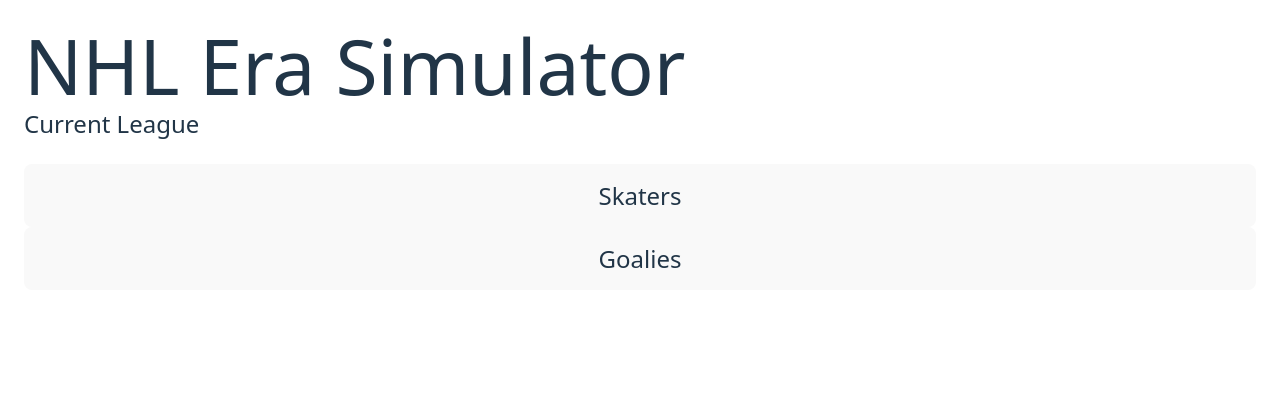
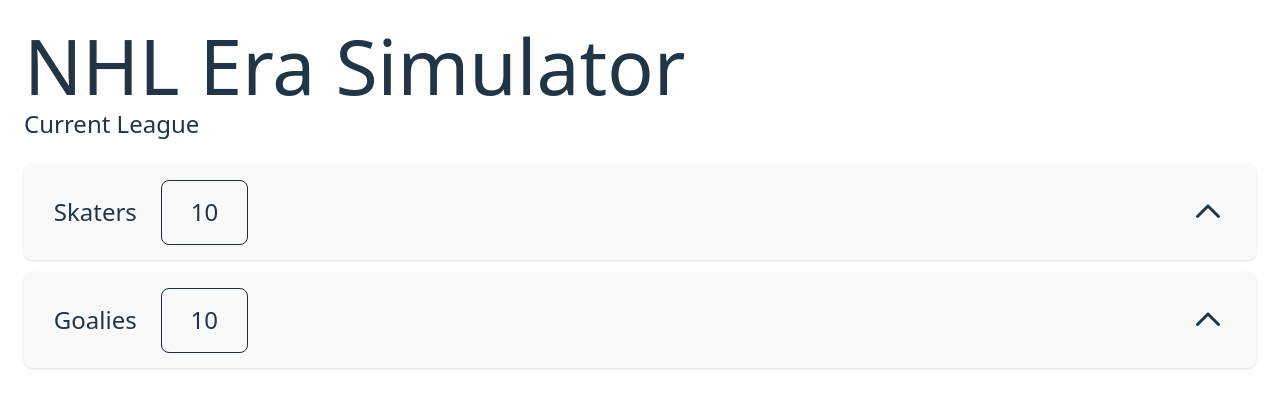
Before and after one commit to Damon-Thomas/nhl-era-rewind, a React (Vite) app: page / in a window 1280 px wide. Shown: the top 408 px of the page. Built offline with nearby package versions, Linux system fonts and the light colour scheme.

Commit message:
feat: refactor dropdown component to StatsDropDown, enhance functionality with Chevron and league selection handling

```diff
--- a/src/App.tsx
+++ b/src/App.tsx
@@ -9,8 +9,8 @@
   sortedDefensemen,
   sortedGoalies,
 } from "./data/league/preSortedLeague";
-import StatOutputSizeButton from "./components/StatOutPutSizeButton";
-import DropDown from "./components/DropDown";
+import StatsDropDown from "./components/DropDown";
+import type { Player } from "./types/player";
 
 function App() {
   // setCurrentLeagueSelector will be used to toggle between full league and position-based stats commented out for now
@@ -34,10 +34,12 @@
   // };
 
   // Roster and sort state
-  const [skaterRoster, setSkaterRoster] = useState(sortedRoster);
-  const [goalieRoster, setGoalieRoster] = useState(sortedGoalies);
-  const [forwardsRoster, setForwardsRoster] = useState(sortedForwards);
-  const [defensemenRoster, setDefensemenRoster] = useState(sortedDefensemen);
+  const [skaterRoster, setSkaterRoster] = useState<Player[]>(sortedRoster);
+  const [goalieRoster, setGoalieRoster] = useState<Player[]>(sortedGoalies);
+  const [forwardsRoster, setForwardsRoster] =
+    useState<Player[]>(sortedForwards);
+  const [defensemenRoster, setDefensemenRoster] =
+    useState<Player[]>(sortedDefensemen);
   const [skaterPage, setSkaterPage] = useState(1);
   const [goaliePage, setGoaliePage] = useState(1);
   const [forwardsPage, setForwardsPage] = useState(1);
@@ -141,26 +143,25 @@
         <div className="flex  justify-between items-center mb-4 ">
           <h2 className="">Current League</h2>
         </div>
+        <div className="flex flex-col md:gap-2 w-full">
           <>
             {currentLeagueSelector === "full" ? (
-            <DropDown title="Skaters">
-              <div className="flex justify-end col-span-7 mb-2">
-                <StatOutputSizeButton
+              <StatsDropDown
+                title="Skaters"
                 leagueSelection={skaterLeagueSelection}
-                  setLeagueSelection={(val) => {
-                    setSkaterLeagueSelection(val);
-                    setSkaterPage(1);
-                  }}
-                />
-              </div>
-
+                setLeagueSelection={setSkaterLeagueSelection}
+                setPage={() => setSkaterPage(1)}
+              >
                 <HeadingRow
                   type="skater"
-                roster={skaterRoster}
-                setRoster={setSkaterRoster}
+                  roster={skaterRoster as Player[]}
+                  setRoster={(r: Player[]) =>
+                    setSkaterRoster(r as typeof skaterRoster)
+                  }
                   sortState={skaterSort}
                   setSortState={setSkaterSort}
                 />
+
                 {skaterRoster
                   .slice(
                     skaterPage ===
@@ -181,7 +182,6 @@
                   .map((player, idx) => (
                     <PlayerBar key={idx} player={player} />
                   ))}
-
                 <StatPageNav
                   pageChangeHandler={handlePageChange}
                   page={skaterPage}
@@ -191,23 +191,19 @@
                     Math.ceil(skaterRoster.length / skaterLeagueSelection)
                   )}
                 />
-            </DropDown>
+              </StatsDropDown>
             ) : (
               <>
-              <DropDown title="Forwards">
-                <div className="flex justify-end col-span-7 mb-2">
-                  <StatOutputSizeButton
+                <StatsDropDown
+                  title="Forwards"
                   leagueSelection={forwardsLeagueSelection}
-                    setLeagueSelection={(val) => {
-                      setForwardsLeagueSelection(val);
-                      setForwardsPage(1);
-                    }}
-                  />
-                </div>
+                  setLeagueSelection={setForwardsLeagueSelection}
+                  setPage={() => setForwardsPage(1)}
+                >
                   <HeadingRow
                     type="forwards"
                     roster={forwardsRoster}
-                  setRoster={setForwardsRoster}
+                    setRoster={(r: Player[]) => setForwardsRoster(r)}
                     sortState={forwardsSort}
                     setSortState={setForwardsSort}
                   />
@@ -247,21 +243,17 @@
                       Math.ceil(forwardsRoster.length / forwardsLeagueSelection)
                     )}
                   />
-              </DropDown>
-              <DropDown title="Defensemen">
-                <div className="flex justify-end col-span-7 mb-2">
-                  <StatOutputSizeButton
+                </StatsDropDown>
+                <StatsDropDown
+                  title="Defensemen"
                   leagueSelection={defensemenLeagueSelection}
-                    setLeagueSelection={(val) => {
-                      setDefensemenLeagueSelection(val);
-                      setDefensemenPage(1);
-                    }}
-                  />
-                </div>
+                  setLeagueSelection={setDefensemenLeagueSelection}
+                  setPage={() => setDefensemenPage(1)}
+                >
                   <HeadingRow
                     type="defensemen"
                     roster={defensemenRoster}
-                  setRoster={setDefensemenRoster}
+                    setRoster={(r: Player[]) => setDefensemenRoster(r)}
                     sortState={defensemenSort}
                     setSortState={setDefensemenSort}
                   />
@@ -303,23 +295,19 @@
                       )
                     )}
                   />
-              </DropDown>
+                </StatsDropDown>
               </>
             )}
-          <DropDown title="Goalies">
-            <div className="flex justify-end col-span-7 mb-2">
-              <StatOutputSizeButton
+            <StatsDropDown
+              title="Goalies"
               leagueSelection={goalieLeagueSelection}
-                setLeagueSelection={(val) => {
-                  setGoalieLeagueSelection(val);
-                  setGoaliePage(1);
-                }}
-              />
-            </div>
+              setLeagueSelection={setGoalieLeagueSelection}
+              setPage={() => setGoaliePage(1)}
+            >
               <HeadingRow
                 type="goalie"
                 roster={goalieRoster}
-              setRoster={setGoalieRoster}
+                setRoster={(r: Player[]) => setGoalieRoster(r)}
                 sortState={goalieSort}
                 setSortState={setGoalieSort}
               />
@@ -352,8 +340,9 @@
                   Math.ceil(goalieRoster.length / goalieLeagueSelection)
                 )}
               />
-          </DropDown>
+            </StatsDropDown>
           </>
+        </div>
       </div>
     </div>
   );
--- /dev/null
+++ b/src/components/Chevron.tsx
@@ -0,0 +1,19 @@
+export default function Chevron({ down = false }: { down?: boolean }) {
+  return (
+    <svg
+      className="inline-block w-6 h-6 transform transition-transform duration-800"
+      xmlns="http://www.w3.org/2000/svg"
+      fill="none"
+      viewBox="0 0 24 24"
+      stroke="currentColor"
+      style={{ transform: down ? "rotateX(0deg)" : "rotateX(180deg)" }}
+    >
+      <path
+        strokeLinecap="round"
+        strokeLinejoin="round"
+        strokeWidth={2}
+        d="M19 9l-7 7-7-7"
+      />
+    </svg>
+  );
+}
--- a/src/components/DropDown.tsx
+++ b/src/components/DropDown.tsx
@@ -1,28 +1,51 @@
 import { useState } from "react";
+import Chevron from "./Chevron";
+import StatOutputSizeButton from "./StatOutPutSizeButton";
 
-export default function DropDown({
+export default function StatsDropDown({
   title,
   children,
+  leagueSelection,
+  setLeagueSelection,
+  setPage,
 }: {
   title: string;
   children: React.ReactNode;
+  leagueSelection: 10 | 25 | 50 | 100;
+  setLeagueSelection: React.Dispatch<React.SetStateAction<10 | 25 | 50 | 100>>;
+  setPage: () => void;
 }) {
   const [open, setOpen] = useState(false);
   return (
-    <div className="relative inline-block text-left w-full">
+    <div className="relative inline-block text-left w-full h-fit">
       <button
-        className="w-full"
+        className="w-full flex justify-between items-center px-4 py-2 text-sm font-medium bg-white border border-gray-300 rounded-md shadow-sm hover:bg-gray-50 focus:outline-none"
         onClick={() => {
           setOpen((prev) => !prev);
         }}
       >
-        {title}
+        <div className="flex justify-start items-center gap-4">
+          {title}
+          <StatOutputSizeButton
+            leagueSelection={leagueSelection}
+            setLeagueSelection={(val) => {
+              setLeagueSelection(val);
+              setPage();
+            }}
+          />
+        </div>
+        <Chevron down={open} />
       </button>
 
-      <div className={`${open ? "block" : "hidden"} w-full`}>
-        {" "}
-        <div className="grid [grid-template-columns:repeat(7,auto)]">
-          {children}
+      <div
+        className={`grid w-full overflow-hidden transition-all duration-500 ${
+          open ? "grid-rows-[1fr] opacity-100" : "grid-rows-[0fr] opacity-0"
+        }`}
+      >
+        <div className="overflow-hidden">
+          <div className="grid [grid-template-columns:repeat(7,auto)]">
+            {children}
+          </div>
         </div>
       </div>
     </div>
--- a/src/components/StatOutPutSizeButton.tsx
+++ b/src/components/StatOutPutSizeButton.tsx
@@ -12,23 +12,30 @@
   return (
     <div className="flex flex-col relative">
       <button
-        onClick={() => {
+        onClick={(e) => {
+          e.stopPropagation();
           setLeagueSelectionVisible((prev) => !prev);
         }}
+        className={`  ${
+          leagueSelectionVisible ? "invisible" : " visible !border-slate-800"
+        }`}
       >
         {leagueSelection}
       </button>
-      <div className="absolute top-full -right-0 bg-gray-800 bg-opacity-50 z-10 flex items-center justify-center">
+      <div className="absolute  -left-0  z-10 flex items-center justify-center">
         {selectionOptions.map((option) => (
           <button
             key={option}
-            onClick={() => {
+            onClick={(e) => {
+              e.stopPropagation();
               setLeagueSelection(option as 10 | 25 | 50 | 100);
               setLeagueSelectionVisible(false);
             }}
-            className={`${
-              leagueSelection === option ? "bg-blue-500" : "bg-gray-300"
-            } p-2 m-1 ${leagueSelectionVisible ? "" : "hidden"}`}
+            className={` ${
+              leagueSelection === option
+                ? "!border-slate-200"
+                : "!border-slate-800"
+            } ${leagueSelectionVisible ? "" : "hidden"}`}
           >
             {option}
           </button>
```
Lines whose indentation alone changed are shown as unchanged.
